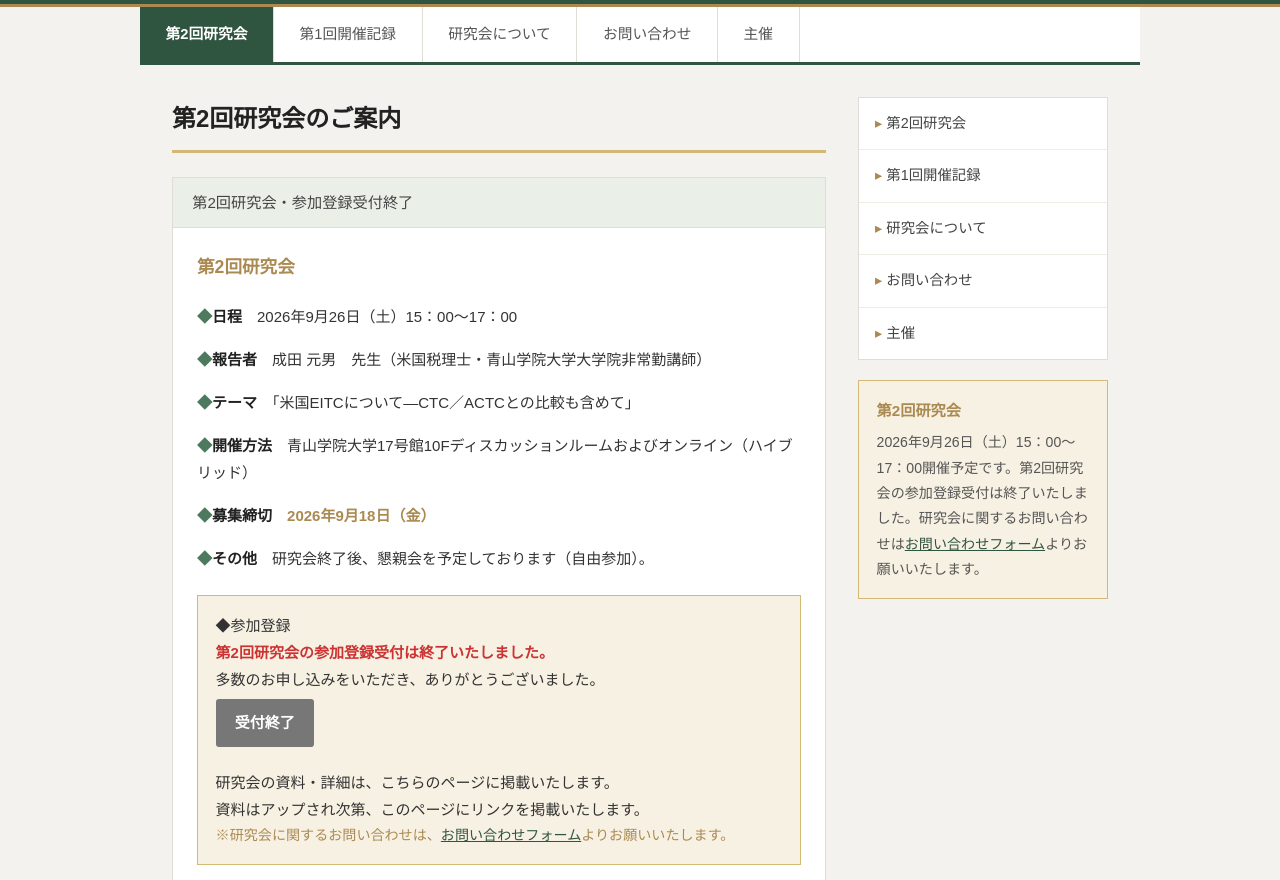
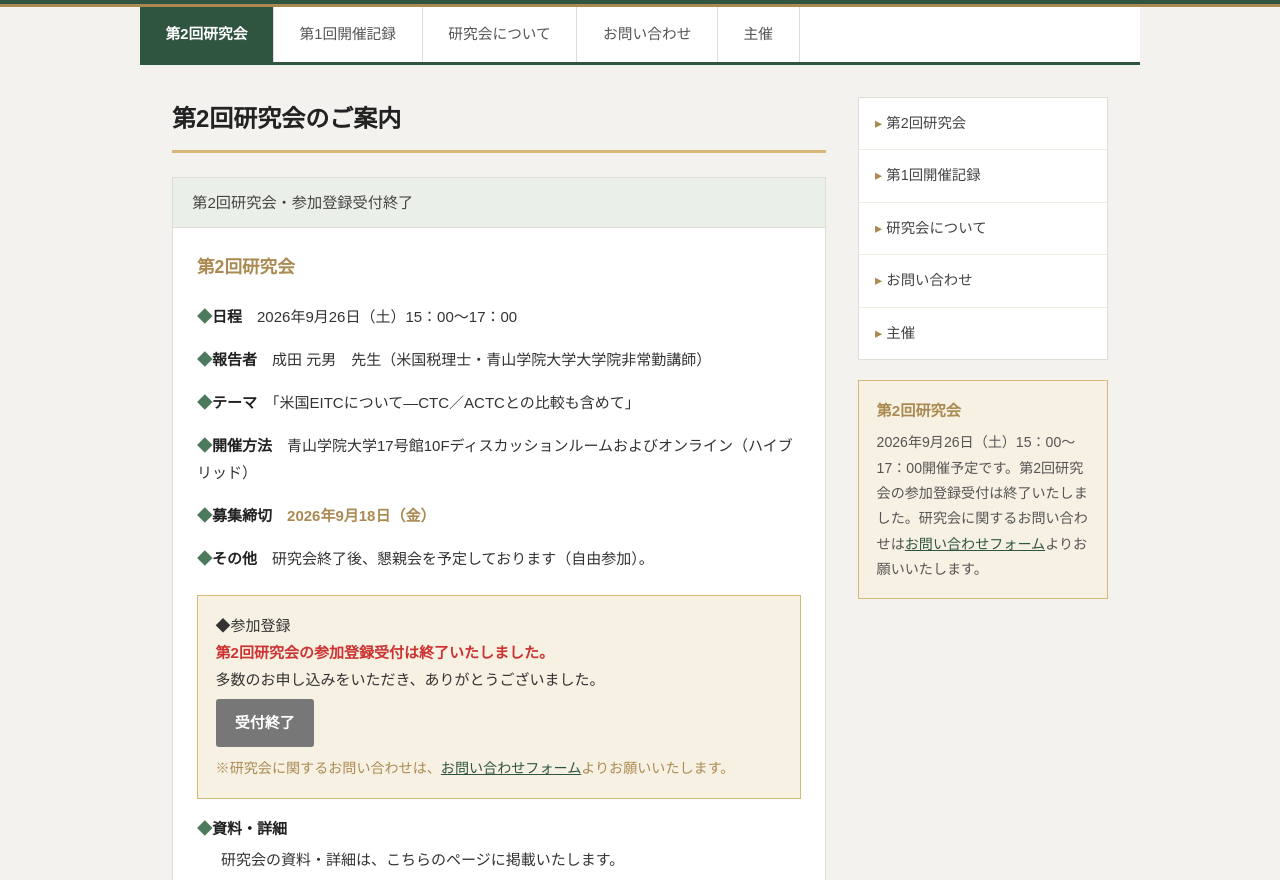
Before and after one commit to nekonotestudio/tax-credit-study-group, a plain HTML site: page index.html in a window 1280 px wide. Shown: the part 72-952 px from the top of the page. Drawn offline with Linux system fonts and the light colour scheme.

Commit message:
Move materials notice outside registration panel

```diff
--- a/index.html
+++ b/index.html
@@ -383,9 +383,13 @@
             <div class="sub"><span class="important-red">第2回研究会の参加登録受付は終了いたしました。</span></div>
             <div class="sub">多数のお申し込みをいただき、ありがとうございました。</div>
             <div class="sub"><span class="closed-label">受付終了</span></div>
-            <div class="sub" style="margin-top:0.8rem;">研究会の資料・詳細は、こちらのページに掲載いたします。</div>
+            <div class="sub note-asterisk">※研究会に関するお問い合わせは、<a href="https://docs.google.com/forms/d/e/1FAIpQLSfqPpZ3LyVYk3reBdYH22AwIDnVazpYtk7rmSFnJqomn7fAJQ/viewform">お問い合わせフォーム</a>よりお願いいたします。</div>
+          </div>
+
+          <div class="field" style="margin-top:1rem;">
+            <span class="diamond">◆</span><span class="field-label">資料・詳細</span>
+            <div class="sub">研究会の資料・詳細は、こちらのページに掲載いたします。</div>
             <div class="sub">資料はアップされ次第、このページにリンクを掲載いたします。</div>
-            <div class="sub note-asterisk">※研究会に関するお問い合わせは、<a href="https://docs.google.com/forms/d/e/1FAIpQLSfqPpZ3LyVYk3reBdYH22AwIDnVazpYtk7rmSFnJqomn7fAJQ/viewform">お問い合わせフォーム</a>よりお願いいたします。</div>
           </div>
 
         </div>
```
